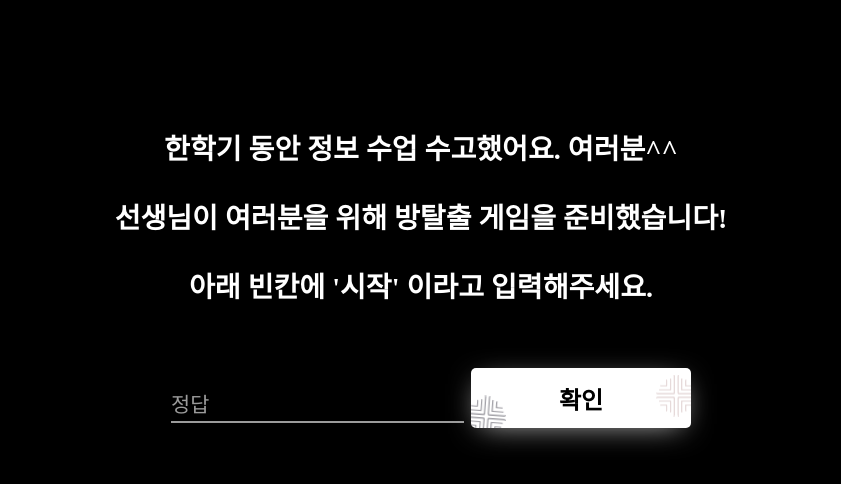
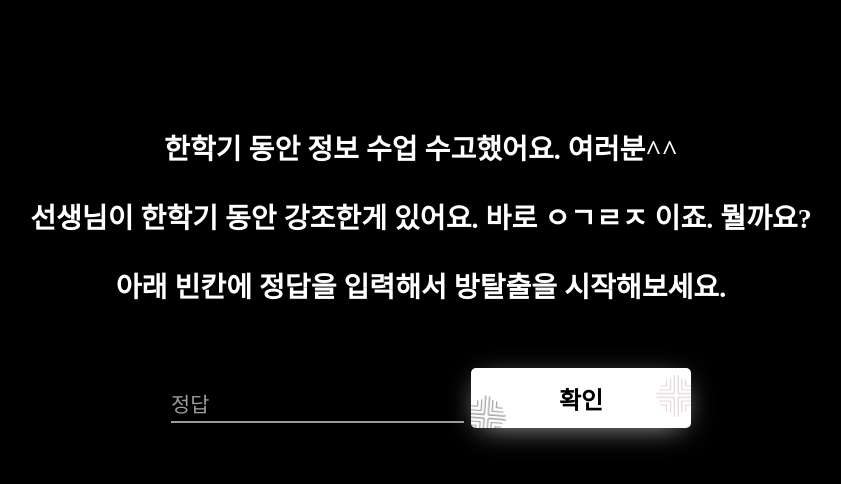
Before and after one commit to SY0213/escapeInfo2023, a plain HTML site: page index.html in a window 1280 px wide. Shown: the whole page, without its empty margins (219-1060 px from the left). Drawn offline with Linux system fonts and the light colour scheme; a web font is replaced by a local one.

Commit message:
index 페이지의 문제와 정답을 변경함.

```diff
--- a/code_page/script.js
+++ b/code_page/script.js
@@ -9,7 +9,7 @@ function to1() {
 
 	function ans()
 	{
-		if(input.value == "시작")
+		if(input.value == "알고리즘")
 			location.href="./code_page/page1_start.html";
 		else
 		{
--- a/index.html
+++ b/index.html
@@ -12,8 +12,8 @@
 
       <div class="intro">
         <h3> 한학기 동안 정보 수업 수고했어요. 여러분^^ </h3>
-        <h3> 선생님이 여러분을 위해 방탈출 게임을 준비했습니다! </h3>
-        <h3> 아래 빈칸에 '시작' 이라고 입력해주세요. </h3>
+        <h3> 선생님이 한학기 동안 강조한게 있어요. 바로 ㅇㄱㄹㅈ 이죠. 뭘까요? </h3>
+        <h3> 아래 빈칸에 정답을 입력해서 방탈출을 시작해보세요. </h3>
       </div>
 
 
```
Also changed, not shown: code_page/page01_start.html (+1 -1 lines).
